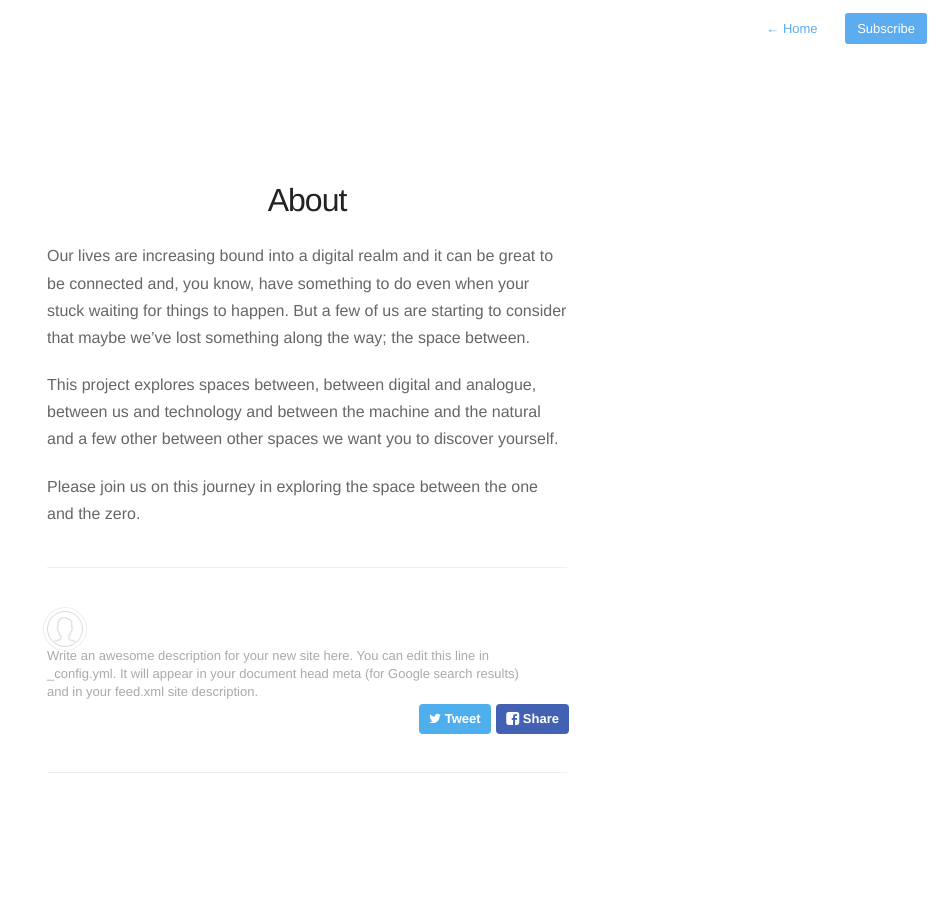
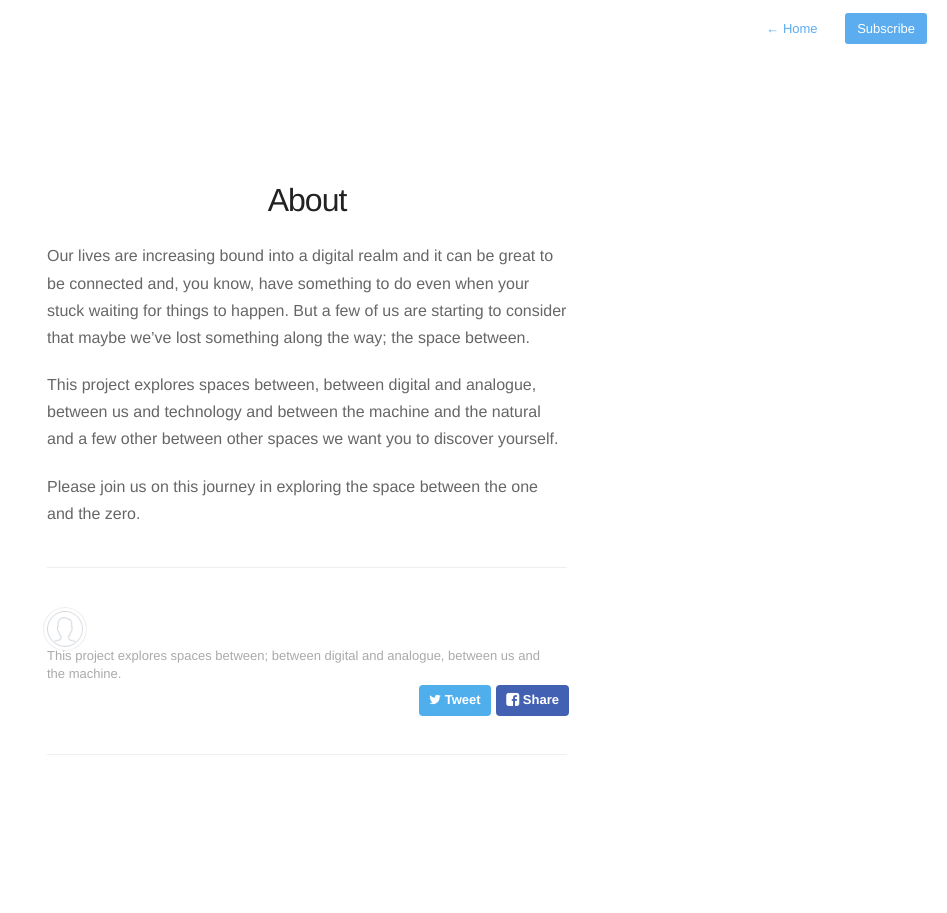
Before and after one commit to evolve2k/praxy, a Jekyll site: the page built from about.md, in a window 1280 px wide. Shown: the whole page, without its empty margins (333-1280 px from the left). Built offline with Jekyll 4.4.1, drawn with Linux system fonts in a browser that asks for light colours; nearby versions of some CDN libraries.

Commit message:
Added footer wording

```diff
--- a/_config.yml
+++ b/_config.yml
@@ -16,9 +16,7 @@
 title: The Space Between One and Zero
 email: your-email@thespacebetweenoneandzero.com
 description: > # this means to ignore newlines until "baseurl:"
-  Write an awesome description for your new site here. You can edit this
-  line in _config.yml. It will appear in your document head meta (for
-  Google search results) and in your feed.xml site description.
+  This project explores spaces between; between digital and analogue, between us and the machine.
 baseurl: "/" # the subpath of your site, e.g. /blog
 url: "http://example.com" # the base hostname & protocol for your site
 twitter_username: jekyllrb
```
